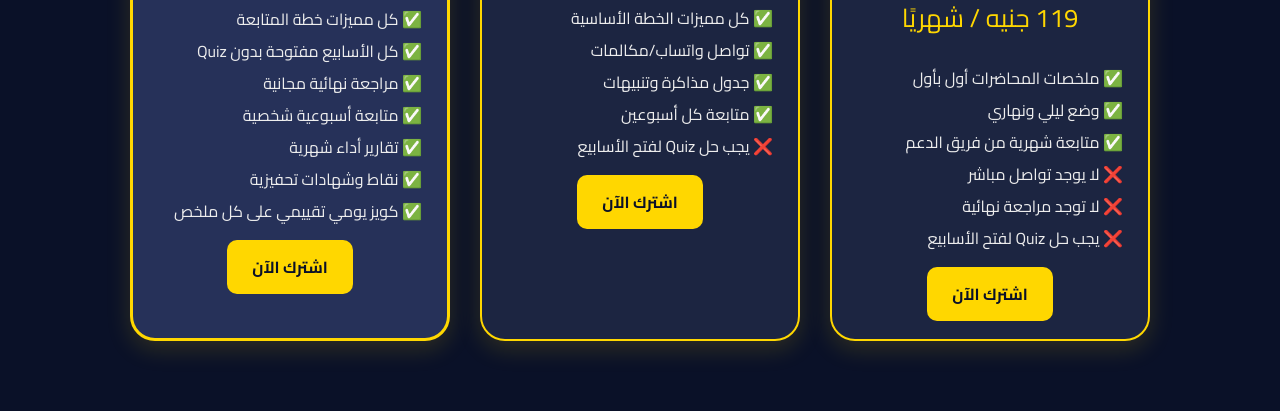
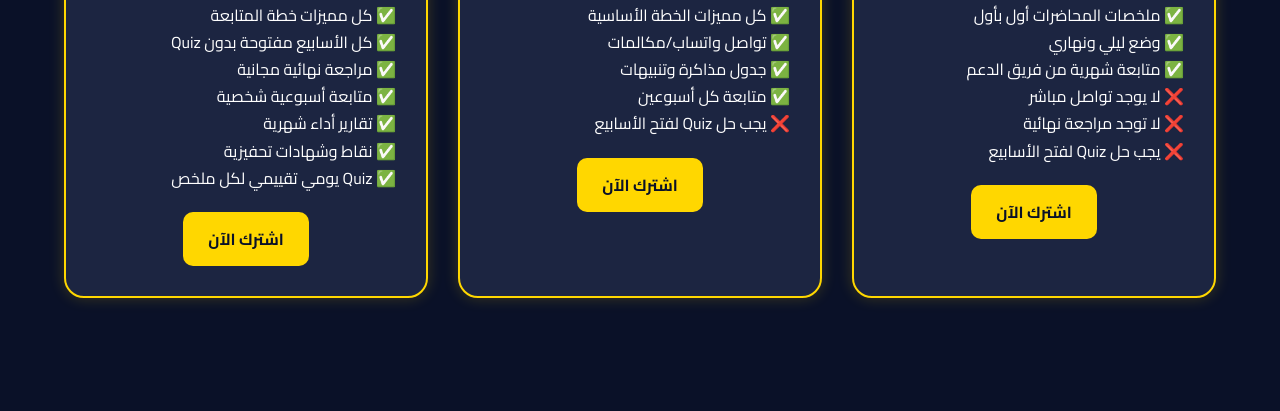
Before and after one commit to refat263/StudyBoss, a plain HTML site: page plans.html in a window 1280 px wide. Shown: the part 389-800 px from the top of the page. Drawn offline with Linux system fonts and the light colour scheme.

Commit message:
Update plans.html

```diff
--- a/plans.html
+++ b/plans.html
@@ -4,75 +4,49 @@
   <meta charset="UTF-8" />
   <meta name="viewport" content="width=device-width, initial-scale=1.0" />
   <title>خطط الاشتراك | Study Boss</title>
-  <link href="https://fonts.googleapis.com/css2?family=Cairo:wght@400;700&display=swap" rel="stylesheet" />
+  <link href="https://fonts.googleapis.com/css2?family=Cairo:wght@400;700&display=swap" rel="stylesheet">
   <style>
-    * {
-      box-sizing: border-box;
-    }
-
     body {
+      font-family: 'Cairo', sans-serif;
       margin: 0;
-      padding: 40px 20px;
-      font-family: 'Cairo', sans-serif;
       background-color: #0a1128;
       color: #fff;
       text-align: center;
+      padding: 40px 20px;
     }
 
     h1 {
+      color: #FFD700;
       font-size: 2.8rem;
       margin-bottom: 40px;
-      color: #FFD700;
     }
 
-    .plans-container {
+    .plans {
       display: flex;
       flex-wrap: wrap;
       justify-content: center;
       gap: 30px;
-      max-width: 1200px;
-      margin: auto;
     }
 
     .plan {
-      position: relative;
       background-color: #1c2541;
       border: 2px solid #FFD700;
-      border-radius: 25px;
-      padding: 30px 25px;
-      width: 320px;
-      box-shadow: 0 8px 25px rgba(255, 215, 0, 0.15);
-      transition: transform 0.4s ease, box-shadow 0.4s ease;
-      animation: fadeIn 1s ease;
+      border-radius: 20px;
+      padding: 30px;
+      width: 300px;
+      box-shadow: 0 0 15px rgba(255, 215, 0, 0.2);
+      transition: transform 0.3s ease;
+      position: relative;
     }
 
     .plan:hover {
-      transform: translateY(-10px);
-      box-shadow: 0 12px 35px rgba(255, 215, 0, 0.3);
-    }
-
-    .plan.popular {
-      border: 3px solid #FFD700;
-      background-color: #263159;
-    }
-
-    .badge {
-      position: absolute;
-      top: -15px;
-      right: -15px;
-      background-color: #FFD700;
-      color: #0a1128;
-      padding: 5px 12px;
-      border-radius: 10px;
-      font-weight: bold;
-      font-size: 0.9rem;
-      box-shadow: 0 3px 6px rgba(0,0,0,0.2);
+      transform: scale(1.05);
     }
 
     .plan h2 {
+      color: #FFD700;
       font-size: 2rem;
       margin-bottom: 10px;
-      color: #FFD700;
     }
 
     .price {
@@ -83,28 +57,23 @@
 
     .features {
       text-align: right;
+      margin-bottom: 20px;
+      line-height: 1.7;
       font-size: 1rem;
-      color: #eee;
-      line-height: 2;
-      margin-bottom: 25px;
-    }
-
-    .features span {
-      display: inline-block;
-      margin-left: 6px;
     }
 
     .btn {
       background-color: #FFD700;
       color: #0a1128;
+      border: none;
       padding: 12px 25px;
+      border-radius: 10px;
       font-size: 1rem;
-      border: none;
-      border-radius: 10px;
       cursor: pointer;
+      transition: 0.3s;
       font-weight: bold;
       text-decoration: none;
-      transition: 0.3s;
+      display: inline-block;
     }
 
     .btn:hover {
@@ -112,23 +81,23 @@
       color: #0a1128;
     }
 
-    @keyframes fadeIn {
-      from { opacity: 0; transform: translateY(30px); }
-      to { opacity: 1; transform: translateY(0); }
+    .tag {
+      position: absolute;
+      top: -10px;
+      left: -10px;
+      background-color: #FFD700;
+      color: #0a1128;
+      padding: 5px 10px;
+      border-top-right-radius: 10px;
+      border-bottom-left-radius: 10px;
+      font-weight: bold;
+      font-size: 0.9rem;
     }
 
     @media (max-width: 768px) {
-      .plans-container {
+      .plans {
         flex-direction: column;
         align-items: center;
-      }
-
-      .plan {
-        width: 90%;
-      }
-
-      h1 {
-        font-size: 2rem;
       }
     }
   </style>
@@ -137,55 +106,53 @@
 
   <h1>خطط الاشتراك</h1>
 
-  <div class="plans-container">
+  <div class="plans">
 
     <!-- الخطة الأساسية -->
     <div class="plan">
       <h2>⭐ الخطة الأساسية</h2>
       <div class="price">119 جنيه / شهريًا</div>
       <div class="features">
-        ✅ <span>ملخصات المحاضرات أول بأول</span><br>
-        ✅ <span>وضع ليلي ونهاري</span><br>
-        ✅ <span>متابعة شهرية من فريق الدعم</span><br>
-        ❌ <span>لا يوجد تواصل مباشر</span><br>
-        ❌ <span>لا توجد مراجعة نهائية</span><br>
-        ❌ <span>يجب حل Quiz لفتح الأسابيع</span>
+        ✅ ملخصات المحاضرات أول بأول<br>
+        ✅ وضع ليلي ونهاري<br>
+        ✅ متابعة شهرية من فريق الدعم<br>
+        ❌ لا يوجد تواصل مباشر<br>
+        ❌ لا توجد مراجعة نهائية<br>
+        ❌ يجب حل Quiz لفتح الأسابيع
       </div>
-      <a href="login.html" class="btn">اشترك الآن</a>
+      <a class="btn" href="register.html">اشترك الآن</a>
     </div>
 
     <!-- خطة المتابعة -->
     <div class="plan">
+      <div class="tag">الأكثر اختيارًا</div>
       <h2>🔥 خطة المتابعة</h2>
       <div class="price">179 جنيه / شهريًا</div>
       <div class="features">
-        ✅ <span>كل مميزات الخطة الأساسية</span><br>
-        ✅ <span>تواصل واتساب/مكالمات</span><br>
-        ✅ <span>جدول مذاكرة وتنبيهات</span><br>
-        ✅ <span>متابعة كل أسبوعين</span><br>
-        ❌ <span>يجب حل Quiz لفتح الأسابيع</span>
+        ✅ كل مميزات الخطة الأساسية<br>
+        ✅ تواصل واتساب/مكالمات<br>
+        ✅ جدول مذاكرة وتنبيهات<br>
+        ✅ متابعة كل أسبوعين<br>
+        ❌ يجب حل Quiz لفتح الأسابيع
       </div>
-      <a href="login.html" class="btn">اشترك الآن</a>
+      <a class="btn" href="register.html">اشترك الآن</a>
     </div>
 
     <!-- خطة المحترف -->
-<!-- خطة المحترف -->
-<div class="plan popular">
-  <div class="badge">الأكثر اختيارًا</div>
-  <h2>👑 خطة المحترف</h2>
-  <div class="price">249 جنيه / شهريًا</div>
-  <div class="features">
-    ✅ <span>كل مميزات خطة المتابعة</span><br>
-    ✅ <span>كل الأسابيع مفتوحة بدون Quiz</span><br>
-    ✅ <span>مراجعة نهائية مجانية</span><br>
-    ✅ <span>متابعة أسبوعية شخصية</span><br>
-    ✅ <span>تقارير أداء شهرية</span><br>
-    ✅ <span>نقاط وشهادات تحفيزية</span><br>
-    ✅ <span>كويز يومي تقييمي على كل ملخص</span>
-  </div>
-  <a href="login.html" class="btn">اشترك الآن</a>
-</div>
-
+    <div class="plan">
+      <h2>👑 خطة المحترف</h2>
+      <div class="price">249 جنيه / شهريًا</div>
+      <div class="features">
+        ✅ كل مميزات خطة المتابعة<br>
+        ✅ كل الأسابيع مفتوحة بدون Quiz<br>
+        ✅ مراجعة نهائية مجانية<br>
+        ✅ متابعة أسبوعية شخصية<br>
+        ✅ تقارير أداء شهرية<br>
+        ✅ نقاط وشهادات تحفيزية<br>
+        ✅ Quiz يومي تقييمي لكل ملخص
+      </div>
+      <a class="btn" href="register.html">اشترك الآن</a>
+    </div>
 
   </div>
 
```
